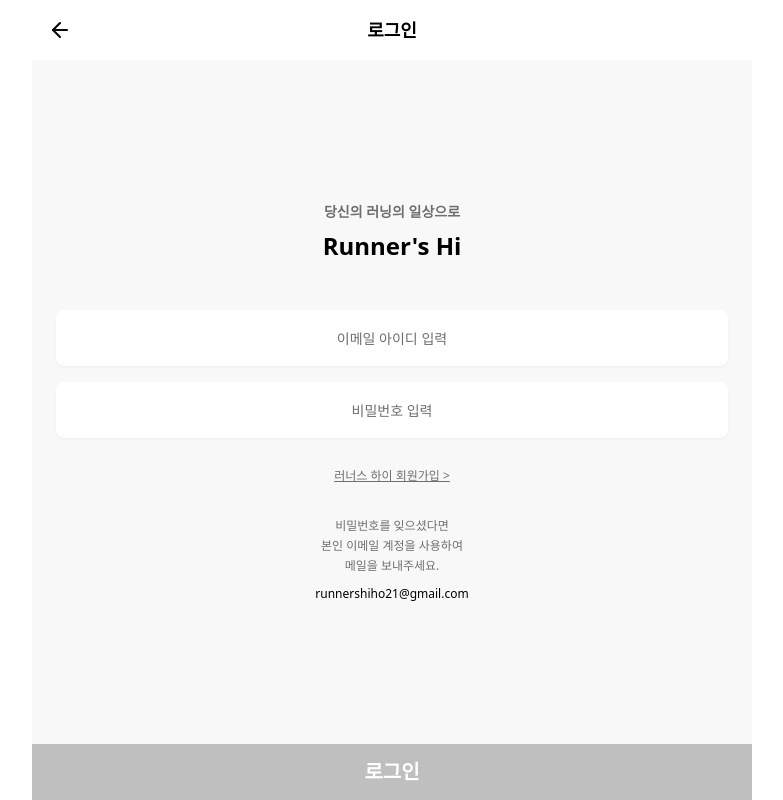
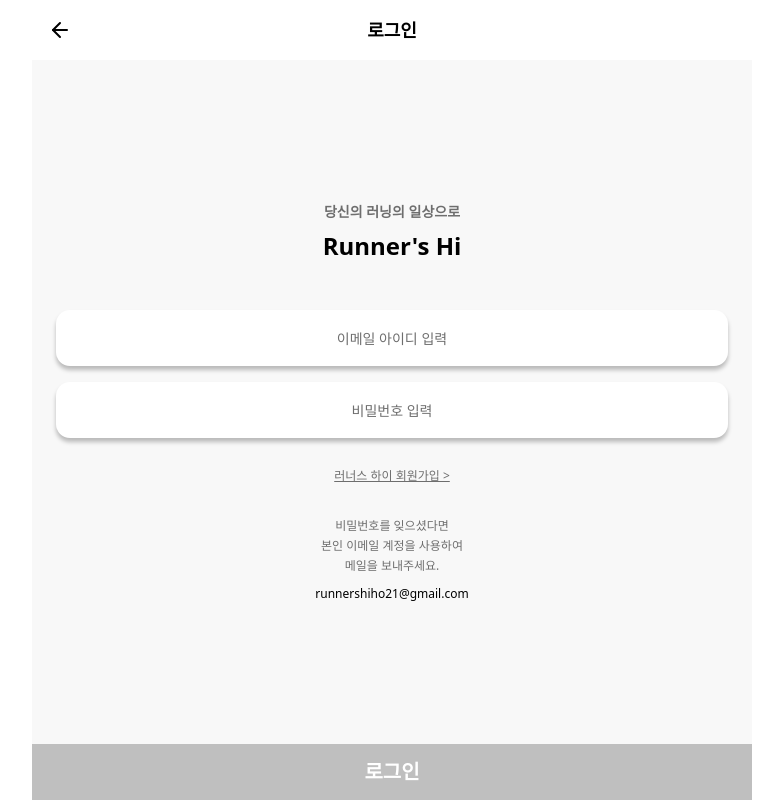
Before and after one commit to applleeee/Runners-Hi, a Next.js app: page /login in a window 1280 px wide. Shown: the whole page, without its empty margins (248-1031 px from the left). Built offline with nearby package versions, Linux system fonts and the light colour scheme.

Commit message:
로그인/회원가입 - input 스타일 변경

```diff
--- a/app/(auth)/login/page.tsx
+++ b/app/(auth)/login/page.tsx
@@ -44,7 +44,7 @@
               value={email}
               onChange={(e) => setEmail(e.target.value)}
               required
-              className="h-14 border-none bg-white px-4 text-center text-base placeholder:text-(--sub-text)"
+              className="h-14 border-none bg-white px-4 text-center text-base placeholder:text-(--sub-text) shadow-[0px_4px_4px_0px_rgba(0,0,0,0.25)] rounded-xl"
             />
 
             <Input
@@ -54,7 +54,7 @@
               value={password}
               onChange={(e) => setPassword(e.target.value)}
               required
-              className="h-14 border-none bg-white px-4 text-center text-base placeholder:text-(--sub-text)"
+              className="h-14 border-none bg-white px-4 text-center text-base placeholder:text-(--sub-text) shadow-[0px_4px_4px_0px_rgba(0,0,0,0.25)] rounded-xl"
             />
 
             {error && (
--- a/app/(auth)/signup/page.tsx
+++ b/app/(auth)/signup/page.tsx
@@ -43,7 +43,7 @@
               value={email}
               onChange={(e) => setEmail(e.target.value)}
               required
-              className="h-14 border-none bg-white px-4 text-center text-base placeholder:text-(--sub-text)"
+              className="h-14 border-none bg-white px-4 text-center text-base placeholder:text-(--sub-text) shadow-[0px_4px_4px_0px_rgba(0,0,0,0.25)] rounded-xl"
             />
 
             <Input
@@ -53,7 +53,7 @@
               value={password}
               onChange={(e) => setPassword(e.target.value)}
               required
-              className="h-14 border-none bg-white px-4 text-center text-base placeholder:text-(--sub-text)"
+              className="h-14 border-none bg-white px-4 text-center text-base placeholder:text-(--sub-text) shadow-[0px_4px_4px_0px_rgba(0,0,0,0.25)] rounded-xl"
             />
 
             {error && (
```
